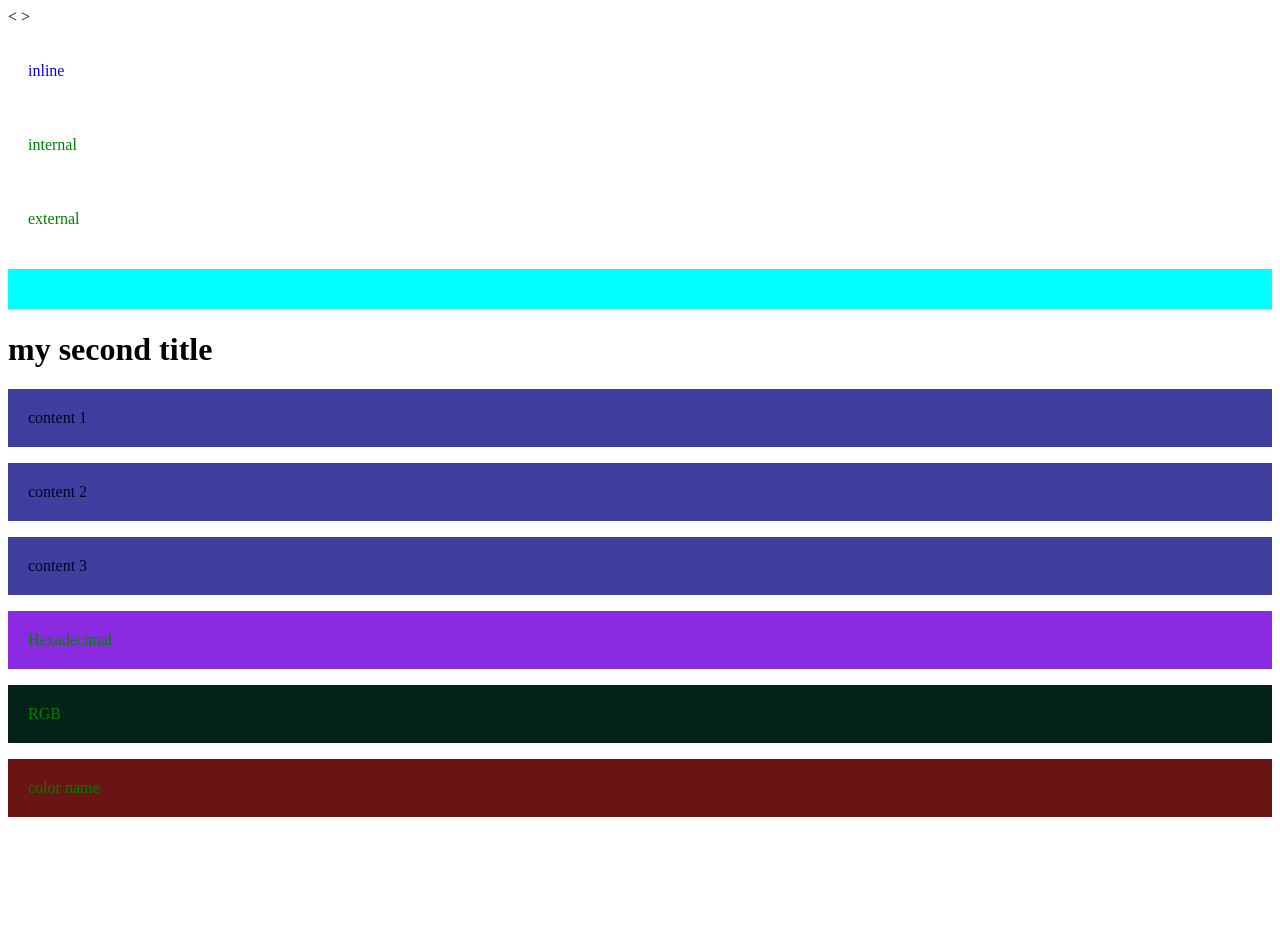
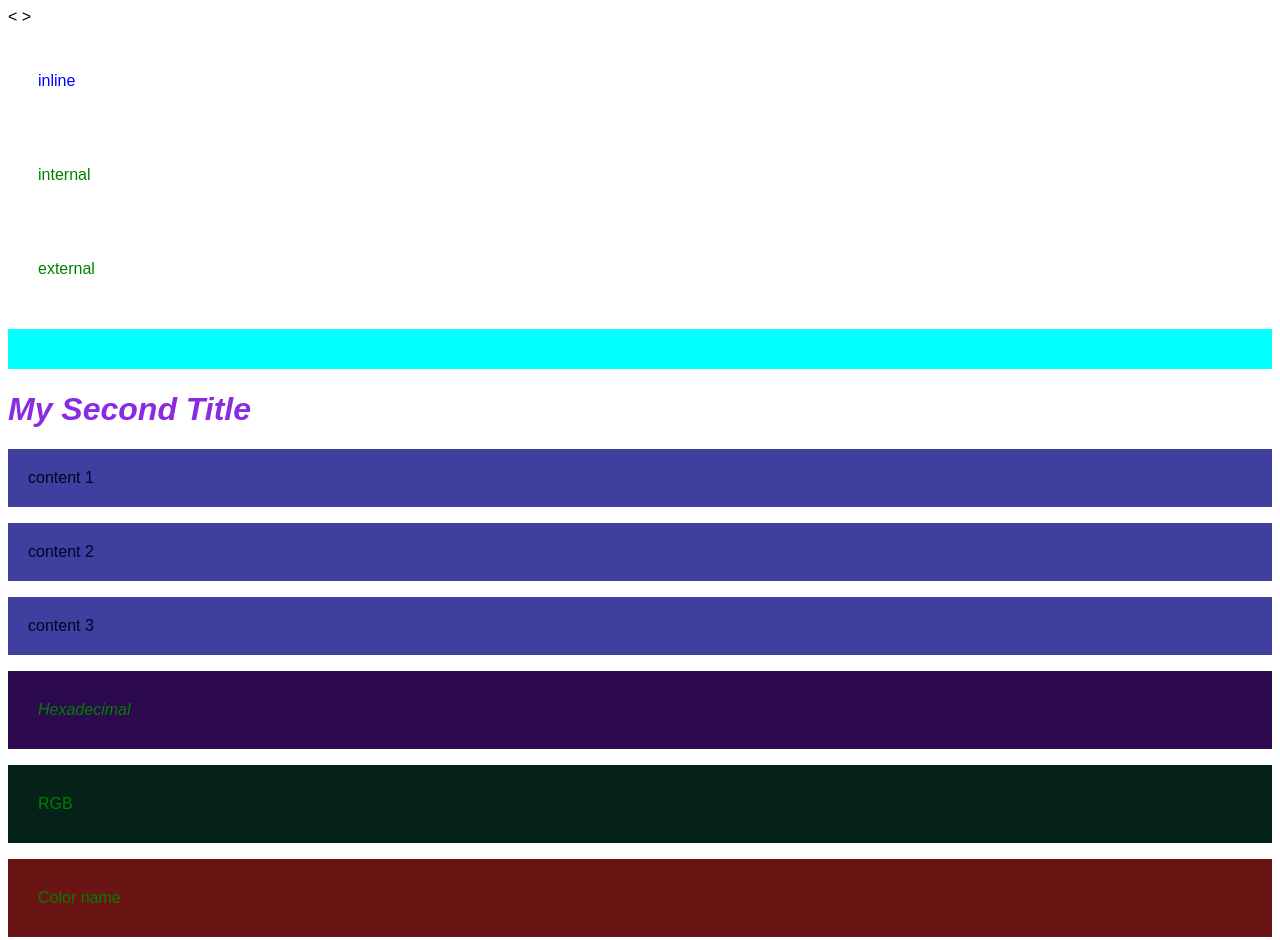
Before and after one commit to gertn1/01-css-digitalcollege, a plain HTML site: page index.html in a window 1280 px wide. Before the commit the page ends 833 px from the top, so only its background shows below. Drawn offline with Linux system fonts and the light colour scheme.

Commit message:
seguindo modificações

```diff
--- a/index.html
+++ b/index.html
@@ -20,7 +20,7 @@
     <p>internal</p>
     <p>external</p>
     <h1 id="main-page"></h1>
-    <h1> my second title</h1>
+    <h1>My Second Title</h1>
 
     <p class="my-content">content 1</p>
     <p class="my-content">content 2</p>
@@ -28,7 +28,7 @@
 
     <p class="hexa">Hexadecimal</p>
     <p class="rgb">RGB</p>
-    <p class="color-name">color name</p>
+    <p class="color-name">Color name</p>
 
 
 </body>
--- a/styles.css
+++ b/styles.css
@@ -1,23 +1,34 @@
-p{
+/*p{
     color: green;
     padding: 20px;
 
+}*/
+h1 {
+
+    color: blueviolet;
+    font-style: italic;
 }
 #main-page{
     color: brown;
     background-color: aqua;
     padding: 20px;
+    font-family: Georgia, 'Times New Roman', Times, serif;
 }
+
 .my-content{
     color: rgb(3, 3, 38);
     background-color: rgb(63, 63, 159);
     padding: 20px;
 }
+*{
+    font-family: arial;
+}
 .backgroud-default{
     background-color: rgb(85, 30, 30);
 }
 .hexa{
-    background-color: blueviolet;
+    background-color: rgb(44, 10, 77);
+    font-style: oblique;
 }
 .rgb {
     background-color: rgb(5, 34, 24);
```
